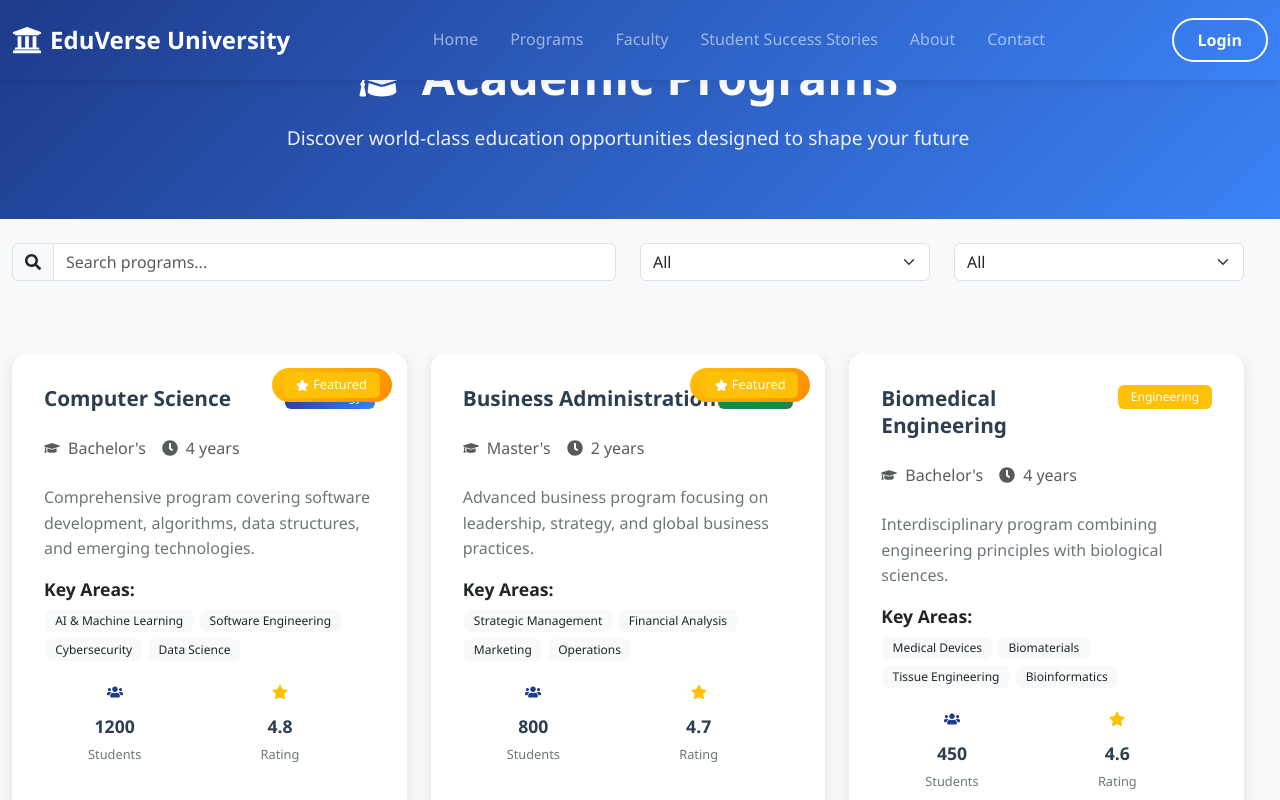
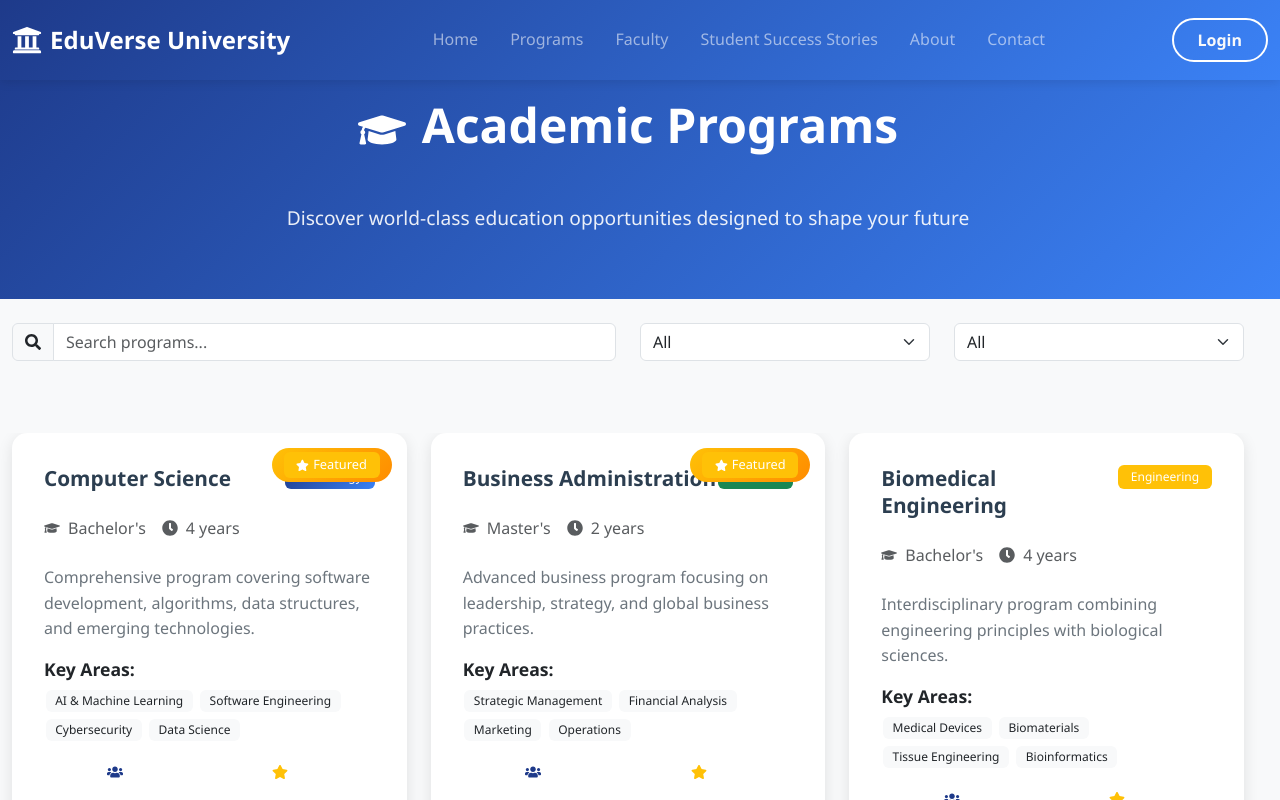
Before and after one commit to CypherNinjaa/University-Management-System, a React (Vite) app in the folder ums/: page /programs in a window 1280 px wide. Shown: the top 800 px of the page. Built offline with nearby package versions, Linux system fonts and the light colour scheme.

Commit message:
Remove unnecessary comments from Contact and Programs page components

```diff
--- a/ums/src/Pages/Programs.jsx
+++ b/ums/src/Pages/Programs.jsx
@@ -1,15 +1,3 @@
-/*
-====================================
-PROGRAMS PAGE COMPONENT
-====================================
-This component displays all academic programs offered by the university:
-- Undergraduate Programs
-- Graduate Programs
-- Certificate Programs
-- Online Programs
-- Program search and filtering
-*/
-
 import React, { useState } from "react";
 import {
 	Container,
@@ -193,7 +181,7 @@ const Programs = () => {
 				<Container>
 					<Row className="text-center">
 						<Col>
-							<h1 className="display-4 fw-bold">
+							<h1 className="display-4 fw-bold my-5">
 								<FaGraduationCap className="me-3" />
 								Academic Programs
 							</h1>
```
Also changed, not shown: ums/src/Pages/Contact.jsx (+0 -11 lines).
